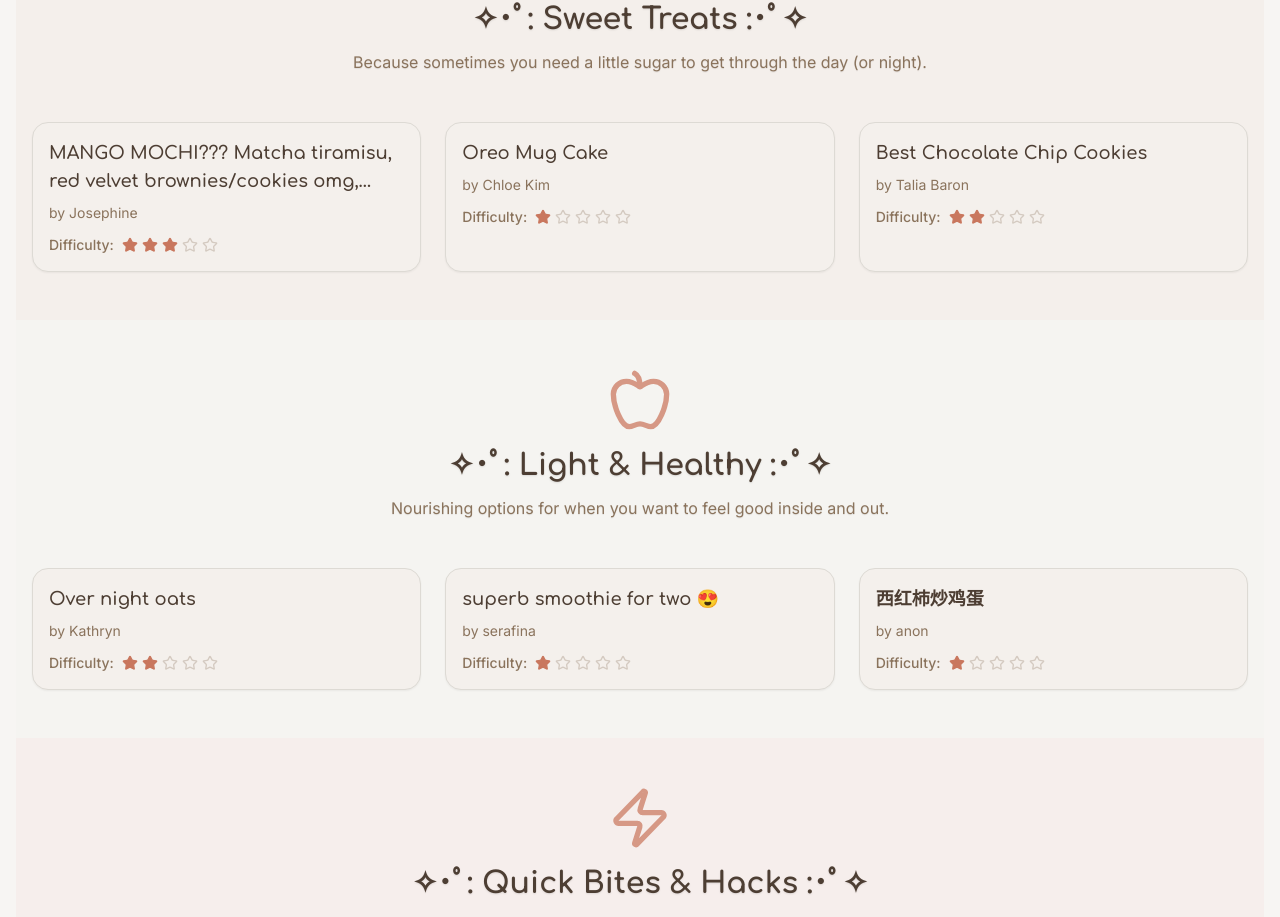
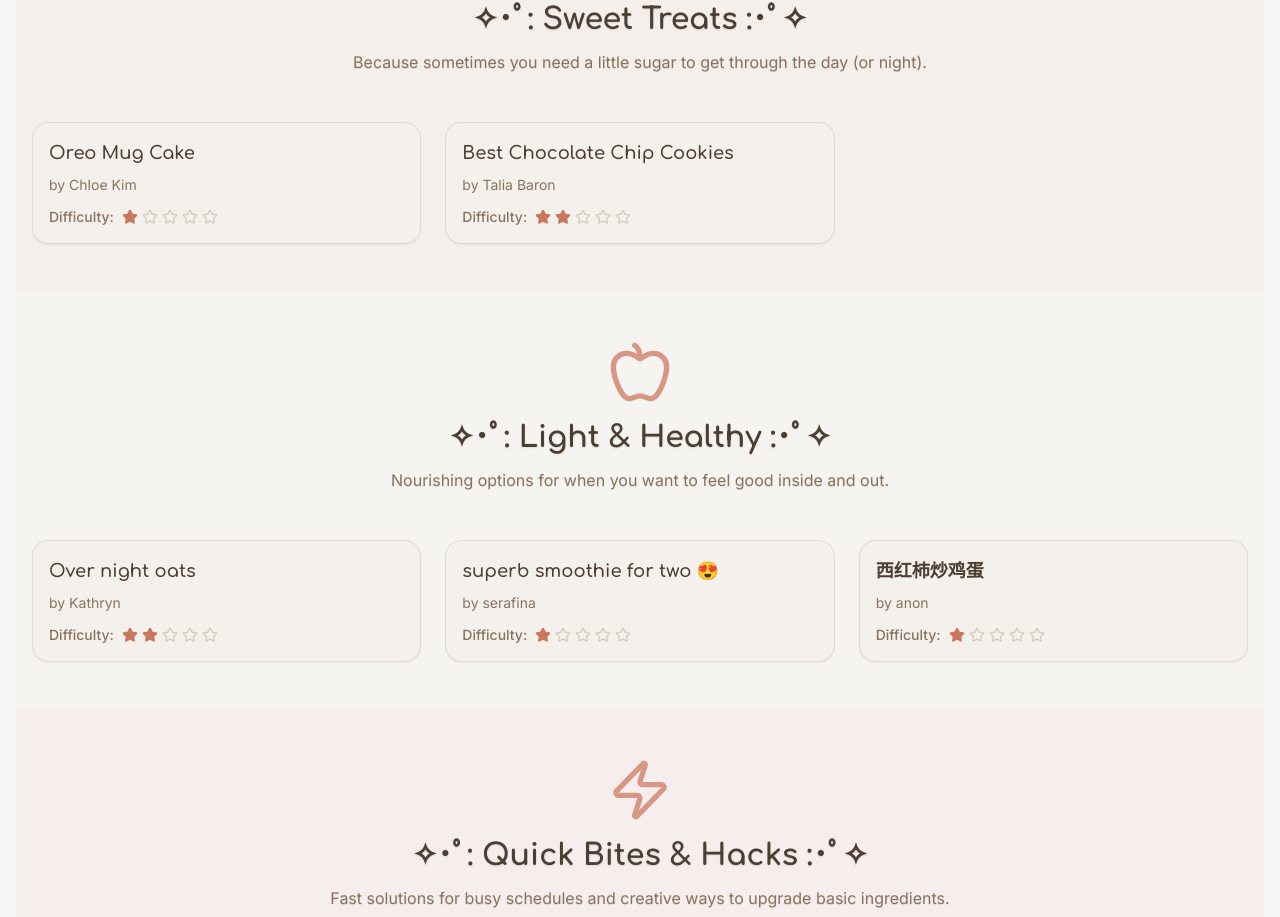
Before and after one commit to hisui8/boarding-bites-bazaar, a React (Vite) app: page / in a window 1280 px wide. Shown: the part 4166-5083 px from the top of the page. Built offline with nearby package versions, Linux system fonts and the light colour scheme.

Commit message:
Remove Josephine's sweet treats recipe

```diff
--- a/src/pages/Index.tsx
+++ b/src/pages/Index.tsx
@@ -177,15 +177,6 @@ const Index = () => {
       }
     ],
     sweets: [
-      {
-        title: "MANGO MOCHI??? Matcha tiramisu, red velvet brownies/cookies omg, LAVA CAKE, fruit /lemon tartsssss, ive been tjinking abt banana bread lately 🤩🤩",
-        author: "Josephine",
-        location: "Hk",
-        difficulty: 3,
-        ingredients: ["Oh dear"],
-        instructions: ["Uh oh"],
-        chefsComments: "I just love food man"
-      },
       {
         title: "Oreo Mug Cake",
         author: "Chloe Kim",
```
